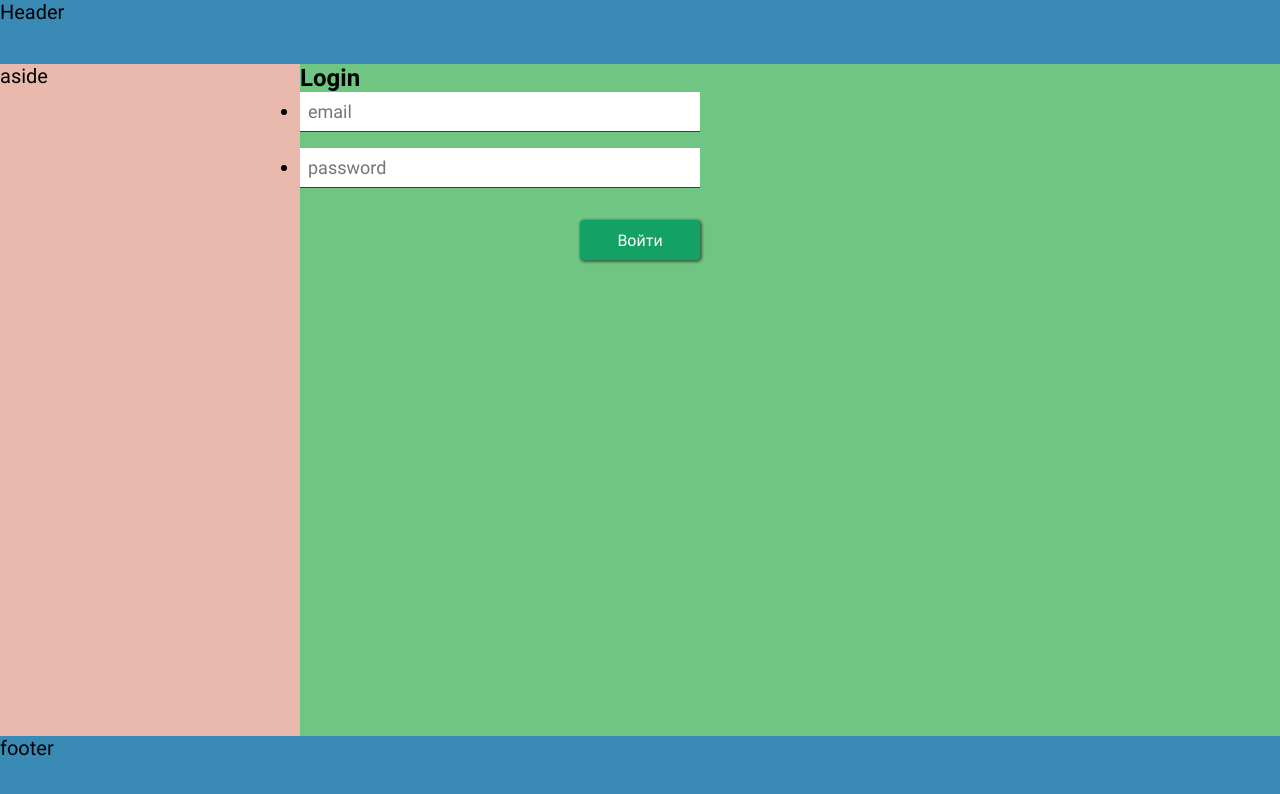
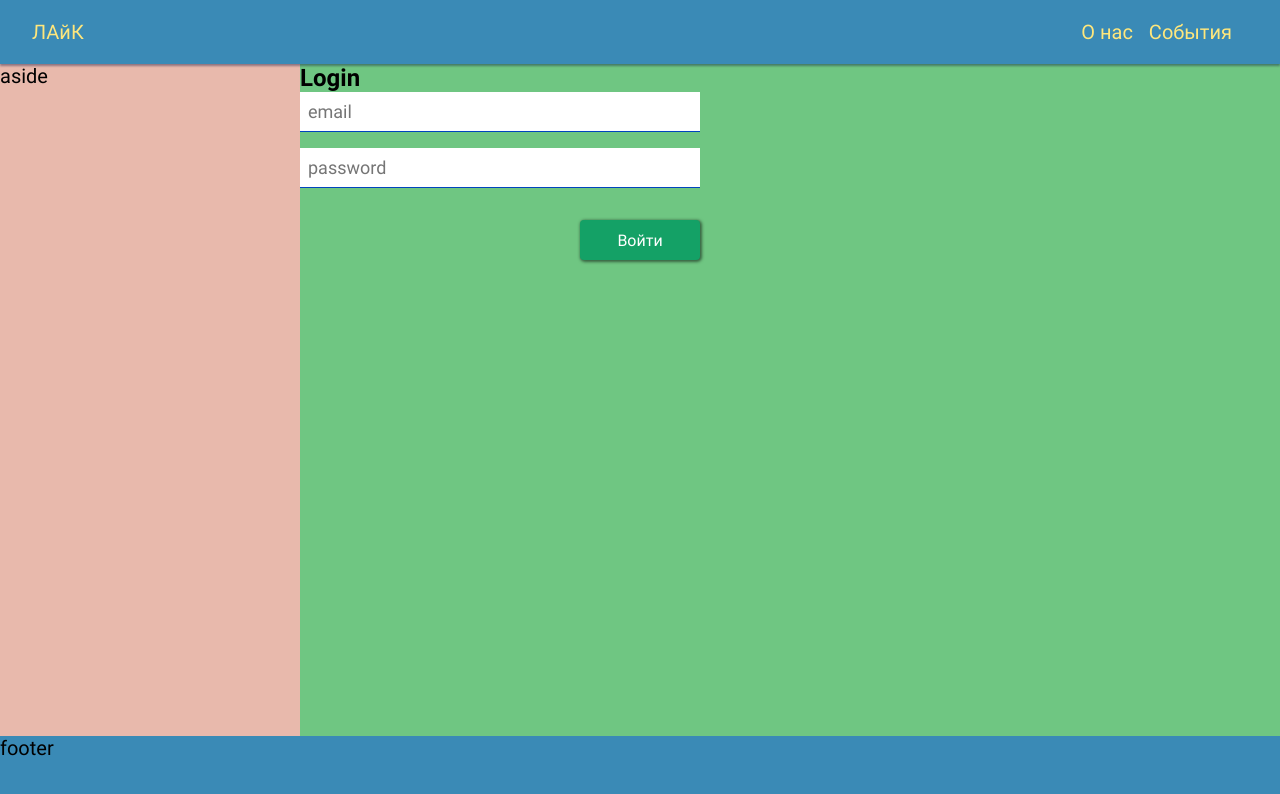
Before and after one commit to Alwongs/links, a Vue app: page /login in a window 1280 px wide. Shown: the top 794 px of the page. Built offline with nearby package versions, Linux system fonts and the light colour scheme; no server answers.

Commit message:
add firebase

```diff
--- a/package.json
+++ b/package.json
@@ -9,6 +9,7 @@
   },
   "dependencies": {
     "core-js": "^3.6.5",
+    "firebase": "^9.9.3",
     "vue": "^3.0.0",
     "vue-router": "^4.0.0-0",
     "vuex": "^4.0.0-0"
--- a/src/assets/common.scss
+++ b/src/assets/common.scss
@@ -52,3 +52,14 @@ html, body {
 
     }
 }
+ul {
+    list-style: none;
+    margin: 0;
+    padding: 0;
+}
+a {
+    text-decoration: none;
+    &:visited {
+        text-decoration: none;
+    }
+}
--- a/src/components/AppPanel.vue
+++ b/src/components/AppPanel.vue
@@ -1,20 +1,187 @@
 <template>
     <div class="app-panel">
-        Header
+        <div class="panel-item">
+            <router-link :to="'/'">
+                ЛАйК
+            </router-link>
+        </div>
+        <nav class="panel-item" :class="{active: isMenuOpen}">
+            <ul class="nav-list">
+                <li
+                    v-for="item in menuItems"
+                    :key="item.route"
+                    class="nav-item"
+                    @click="goTo(item.route)"
+                >
+                    <router-link
+                        :to="item.route"
+                    >
+                        {{ item.title }}
+                    </router-link>
+                </li>
+                <li
+                    v-if="isUserAuthenticated"
+                    class="nav-item"
+                    @click="logout()"
+                >
+                    Выйти
+                </li>
+            </ul>
+        </nav>
+        <div
+            class="menu-btn"
+            :class="{opened: isMenuOpen}"
+            @click="toggleMenu"
+        ></div>
     </div>
 </template>
 
 <script>
 export default {
-
+    name: 'AppPanel',
+    computed: {
+        isUserAuthenticated() {
+            return this.$store.getters.isUserAuthenticated;
+        },
+        menuItems() {
+            return this.isUserAuthenticated
+                ? [
+                {
+                    title: 'О нас',
+                    route: '/about-page',
+                },
+                {
+                    title: 'События',
+                    route: '/post-list-page',
+                },
+                {
+                    title: 'Планирование',
+                    route: '/plan-page',
+                },
+            ] :
+            [
+                {
+                    title: 'О нас',
+                    route: '/about-page',
+                },
+                {
+                    title: 'События',
+                    route: '/post-list-page',
+                },
+                /*
+                {
+                    title: 'Вход',
+                    route: '/login',
+                },
+                {
+                    title: 'Регистрация',
+                    route: '/register',
+                },
+                */
+            ]
+        }
+    },
+    data() {
+        return {
+            isMenuOpen: false
+        }
+    },
+    methods: {
+        logout() {
+            if (confirm('Вы уверены?')) {
+                this.$store.dispatch('signOut');
+                this.$router.push('/');
+                this.isMenuOpen = false;
+                return
+            } else {
+                return
+            }
+        },
+        goTo(path) {
+            this.$router.push(path);
+            this.isMenuOpen = false;
+        },
+        toggleMenu() {
+            this.isMenuOpen = !this.isMenuOpen;
+        },
+    }
 }
 </script>
 
 <style lang="scss" scoped>
 
 .app-panel {
+    position: sticky;
     background-color: rgb(58, 138, 182);
+    box-shadow: 0 2px 2px 0 rgba(10, 13, 61, 0.4);
+    display: flex;
+    align-items: center;
+    justify-content: space-between;
+    color: rgb(255, 225, 92);
     height: 64px;
-    width: 100%;
+    padding: 0 32px;
+    @media (max-width: $mobile-max) {
+        padding: 0 16px;
+        font-size: 22px;
+    }
+}
+
+.panel-item {
+
+}
+
+.nav-wrap {
+
+    @media (max-width: $mobile-max) {
+        z-index: 1;
+        background-color: rgb(38, 115, 204);
+        width: 100%;
+        //height: 100%;
+        position: absolute;
+        left: 0;
+        padding: 32px;
+        transition: 0.4s;
+        transform: translateY(-100%);
+        &.active {
+            transform: translateY(0%);
+        }
+    }
+}
+.nav-list {
+    display: flex;
+    @media (max-width: $mobile-max) {
+        font-size: 28px;
+        flex-direction: column;
+    }
+}
+.nav-item {
+    margin-right: 16px;
+    cursor: pointer;
+    @media (max-width: $mobile-max) {
+        width: 100%;
+        border-bottom: 1px solid grey;
+
+    }
+}
+.menu-btn {
+    display: none;
+    @media (max-width: $mobile-max) {
+        display: block;
+        z-index: 2;
+        cursor: pointer;
+        position: absolute;
+        content: '';
+        width: 32px;
+        height: 32px;
+        right: 16px;
+        top: 16px;
+        background-image: url('../assets/img/svg/menu_btn.svg');
+        &.opened {
+            background-image: url('../assets/img/svg/menu_close_btn.svg');
+        }
+    }
+}
+a {
+    color: rgb(255, 231, 124);
 }
 </style>
--- a/src/firebase/index.js
+++ b/src/firebase/index.js
@@ -2,13 +2,12 @@ import { initializeApp } from "firebase/app";
 import { getAuth } from 'firebase/auth'
 
 const firebaseConfig = {
-    apiKey: "AIzaSyC4CloYo1SEo1hvIvnL9ZabVwvvwQDxv6o",
-    authDomain: "like-73.firebaseapp.com",
-    projectId: "like-73",
-    storageBucket: "like-73.appspot.com",
-    messagingSenderId: "438581254023",
-    appId: "1:438581254023:web:59976a2acf1d0b0fb52522",
-    measurementId: "G-VVF877NWT5"
+    apiKey: "AIzaSyDr-e6pkTxomWPdA-31gc2isGUj3ISJRos",
+    authDomain: "links-note.firebaseapp.com",
+    projectId: "links-note",
+    storageBucket: "links-note.appspot.com",
+    messagingSenderId: "805363142242",
+    appId: "1:805363142242:web:aa699f8f4ae0fbd15b8b3b"
 }
 
 const app = initializeApp(firebaseConfig);
```
Also changed, not shown: 1 other file (tests, documents, lock files or other folders).
